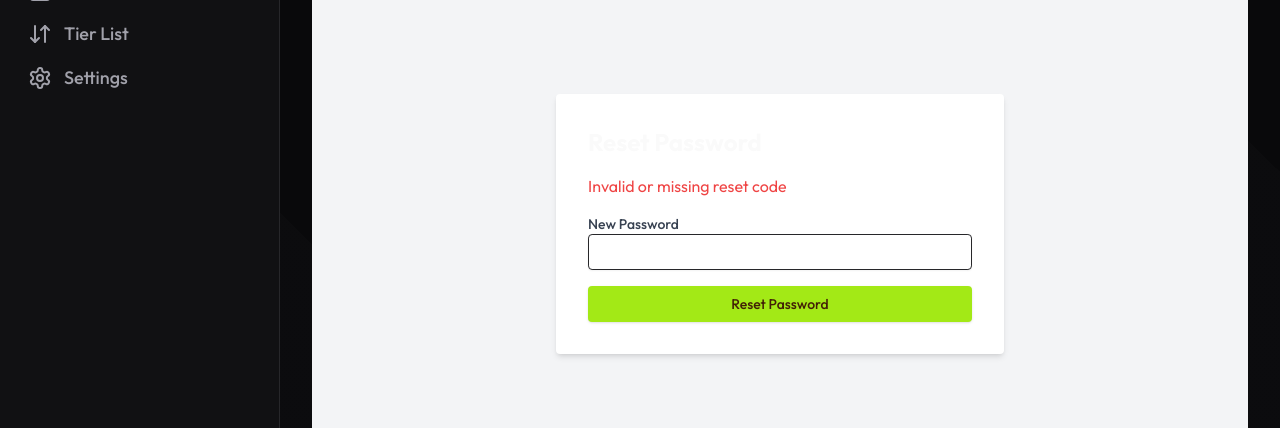
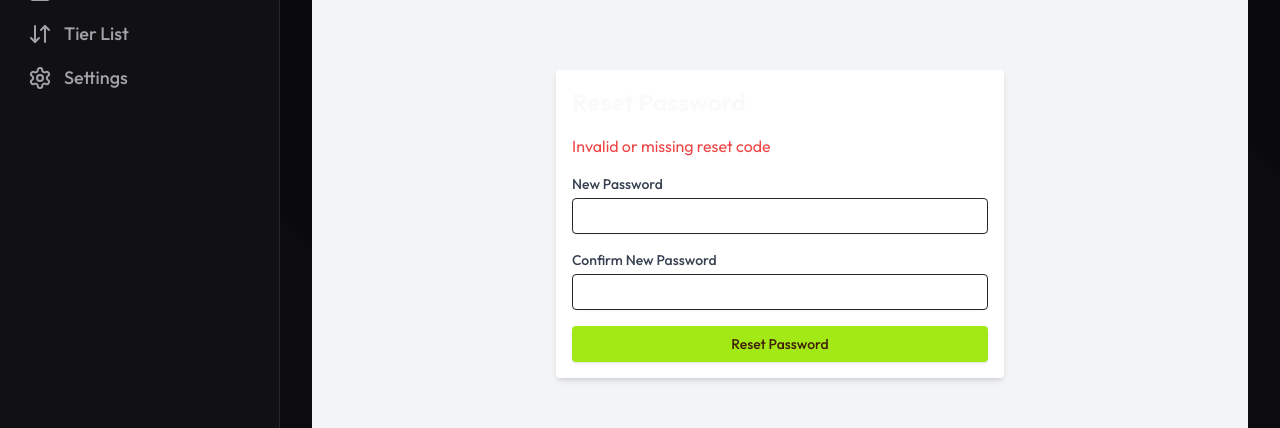
Before and after one commit to TristanKatwaroo/signal-tracker, a Next.js app: page /reset-password in a window 1280 px wide. Shown: the part 208-636 px from the top of the page. Built offline with nearby package versions, Linux system fonts and the light colour scheme; no server answers; what tailwindcss-debug-screens would draw is missing.

Commit message:
updated password reset page

```diff
--- a/src/app/reset-password/page.tsx
+++ b/src/app/reset-password/page.tsx
@@ -5,9 +5,11 @@ import { useSearchParams } from 'next/navigation';
 import { resetPassword } from '@/app/auth/actions';
 import { Input } from '@/components/ui/input';
 import { Button } from '@/components/ui/button';
+import ResetLayout from '@/components/layouts/ResetLayout';
 
 export default function PasswordResetPage() {
   const [newPassword, setNewPassword] = useState('');
+  const [confirmPassword, setConfirmPassword] = useState('');
   const [error, setError] = useState<string | null>(null);
   const [success, setSuccess] = useState(false);
   const searchParams = useSearchParams();
@@ -21,10 +23,18 @@ export default function PasswordResetPage() {
 
   const handleSubmit = async (e: FormEvent) => {
     e.preventDefault();
+    setError(null);
+
+    if (newPassword !== confirmPassword) {
+      setError('Passwords do not match');
+      return;
+    }
+
     if (!code) {
       setError('Invalid or missing reset code');
       return;
     }
+
     const result = await resetPassword(code, newPassword);
     if (result.error) {
       setError(result.error);
@@ -34,8 +44,7 @@ export default function PasswordResetPage() {
   };
 
   return (
-    <div className="min-h-screen flex items-center justify-center bg-gray-100">
-      <div className="max-w-md w-full bg-white p-8 rounded-md shadow-md">
+    <ResetLayout>
       <h1 className="text-2xl font-bold mb-4">Reset Password</h1>
       {error && <p className="text-red-500 mb-4">{error}</p>}
       {success ? (
@@ -52,6 +61,20 @@ export default function PasswordResetPage() {
               value={newPassword}
               onChange={(e) => setNewPassword(e.target.value)}
               required
+              className="mt-1"
+            />
+          </div>
+          <div className="mb-4">
+            <label htmlFor="confirm-password" className="block text-sm font-medium text-gray-700">
+              Confirm New Password
+            </label>
+            <Input
+              id="confirm-password"
+              type="password"
+              value={confirmPassword}
+              onChange={(e) => setConfirmPassword(e.target.value)}
+              required
+              className="mt-1"
             />
           </div>
           <Button type="submit" variant="tertiary" className="w-full">
@@ -59,7 +82,6 @@ export default function PasswordResetPage() {
           </Button>
         </form>
       )}
-      </div>
-    </div>
+    </ResetLayout>
   );
 }
```
Lines whose indentation alone changed are shown as unchanged.
